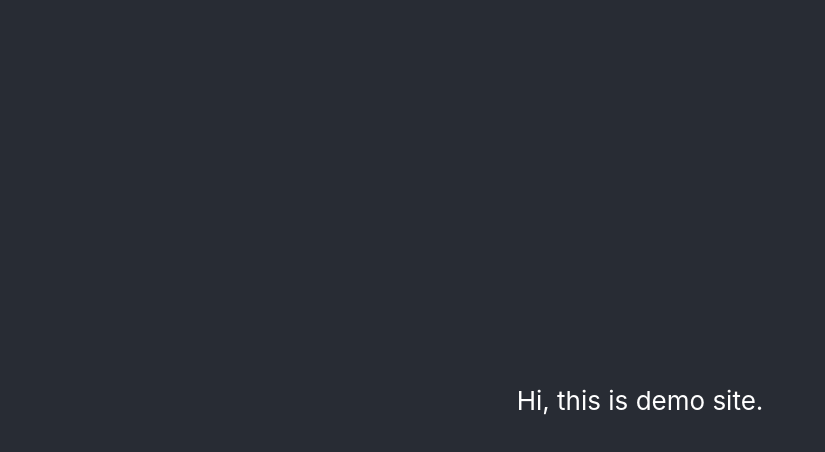
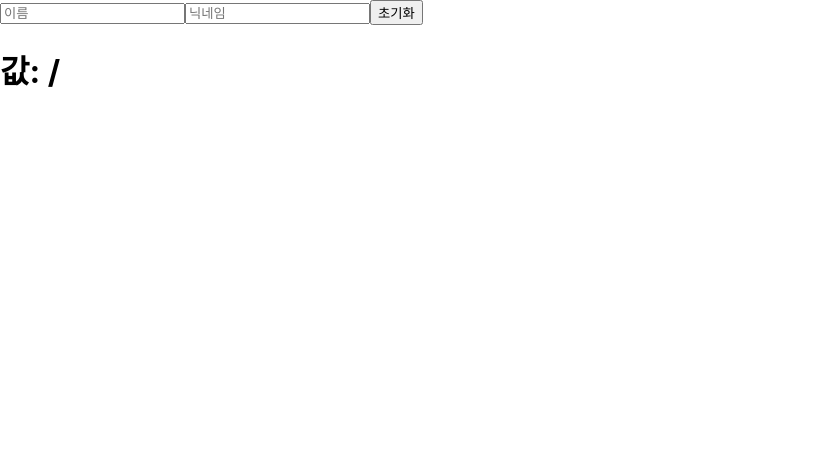
Before and after one commit to redzzzi/react-demo-24summer, a React (Create React App) app: page / in a window 1280 px wide. Shown: the top 452 px of the page, without its empty margins (0-825 px from the left). Built offline with nearby package versions, Linux system fonts and the light colour scheme.

Commit message:
practice : vlpt - ... - 1장 9. 여러 개의 input 상태 관리하기

```diff
--- a/src/App.css
+++ b/src/App.css
@@ -15,13 +15,20 @@
 
 .App-header {
   background-color: #282c34;
-  min-height: 100vh;
+  min-height: 50vh;
   display: flex;
   flex-direction: column;
   align-items: center;
   justify-content: center;
   font-size: calc(10px + 2vmin);
   color: white;
+}
+
+.pink-box {
+  background: pink;
+  width: 50vhpx;
+  height: 50vh;
+
 }
 
 .App-link {
--- a/src/App.js
+++ b/src/App.js
@@ -1,11 +1,8 @@
 import "./App.css";
+import InputSample from "./InputSample";
 
 function App() {
-  return (
-    <div className="App">
-      <header className="App-header">Hi, this is demo site.</header>
-    </div>
-  );
+  return <InputSample />;
 }
 
 export default App;
--- /dev/null
+++ b/src/InputSample.js
@@ -0,0 +1,47 @@
+import React, { useState } from "react";
+
+function InputSample() {
+  const [inputs, setInputs] = useState({
+    name: "",
+    nickname: "",
+  });
+  const { name, nickname } = inputs;
+  const onChange = (e) => {
+    const { value, name } = e.target;
+    setInputs({
+      ...inputs,
+      [name]: value,
+    });
+  };
+  const onReset = () => {
+    setInputs({
+      name: "",
+      nickname: "",
+    });
+  };
+
+  return (
+    <div>
+      <input
+        onChange={onChange}
+        name="name"
+        placeholder="이름"
+        value={name}
+      ></input>
+      <input
+        onChange={onChange}
+        name="nickname"
+        placeholder="닉네임"
+        value={nickname}
+      ></input>
+      <button onClick={onReset}>초기화</button>
+      <div>
+        <h1>
+          값: {name} / {nickname}{" "}
+        </h1>
+      </div>
+    </div>
+  );
+}
+
+export default InputSample;
```
Also changed, not shown: src/Counter.js (added, +21 -0 lines), src/Hello.js (added, +16 -0 lines), src/Wrapper.js (added, +11 -0 lines).
